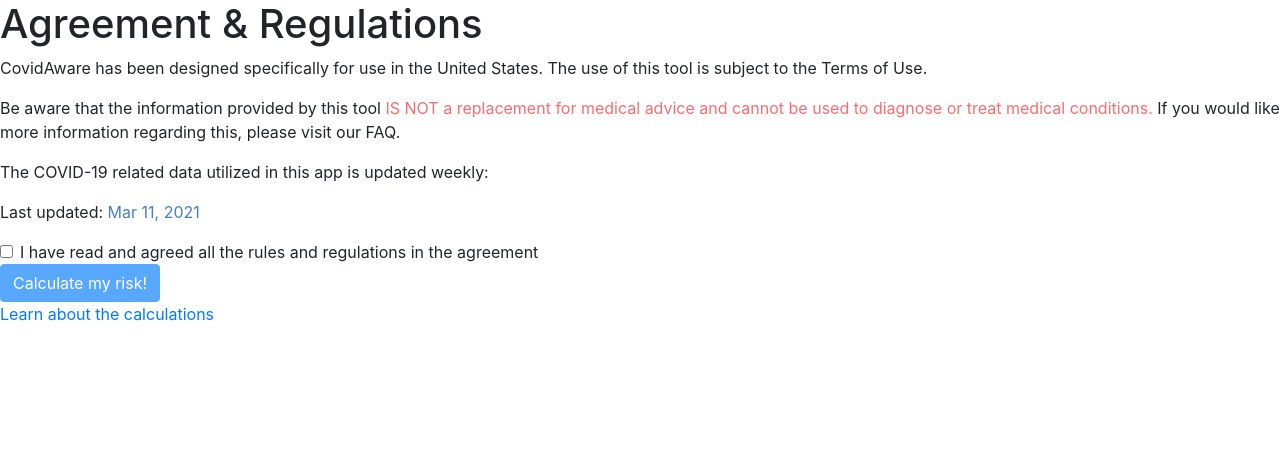
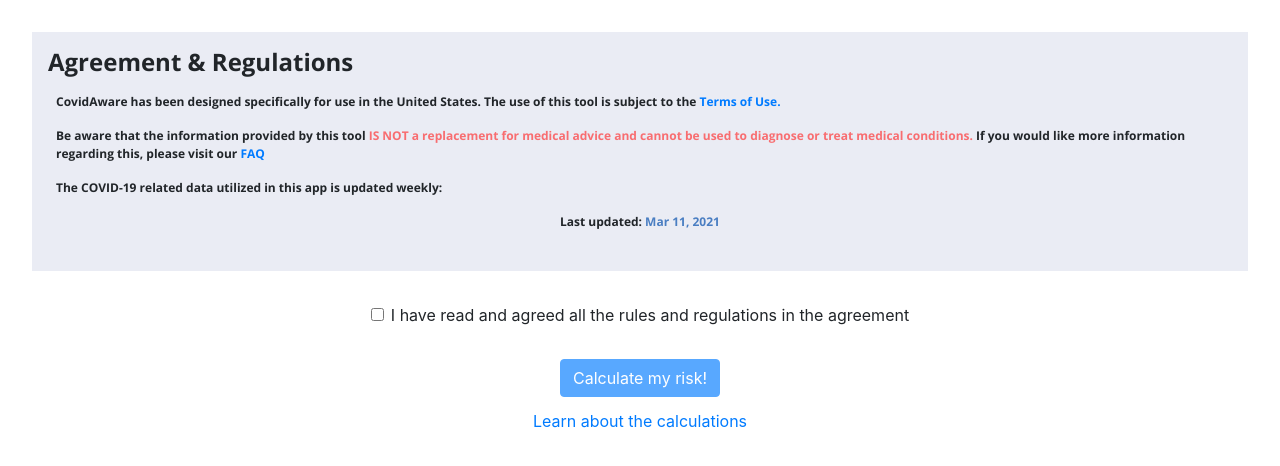
Before and after one commit to RaynyT/COVID-19-Risk-Assessment-Tool, a React (Create React App) app in the folder covrt/: page /calculator in a window 1280 px wide. Shown: the top 466 px of the page. Built offline with nearby package versions, Linux system fonts and the light colour scheme.

Commit message:
Style disclaimer page

```diff
--- /dev/null
+++ b/covrt/src/components/Calculator.css
@@ -0,0 +1,39 @@
+.disclaimer-title {
+    font-family: 'Open Sans', sans-serif;
+    font-weight: bold;
+    font-size: 1.5rem;
+}
+
+.disclaimer-body {
+    font-family: 'Open Sans', sans-serif;
+    font-weight: bold;
+    font-size: .75rem;
+}
+
+.disclaimer-body-container {
+    padding: .5rem;
+}
+
+.disclaimer-container {
+    background-color: #EAECF4;
+    margin: 2rem;
+    padding: 1rem;
+    height: auto;
+}
+
+.last-update-date {
+    text-align: center;
+}
+
+.checkbox-container {
+    margin: 2rem;
+}
+
+.calc-risk-btn-container {
+    margin-bottom: .75rem;
+}
+
+.horizontal-center{
+    display: flex;
+    justify-content: center;
+}
--- a/covrt/src/components/Calculator.js
+++ b/covrt/src/components/Calculator.js
@@ -7,6 +7,7 @@ import sixFeetImage from '../images/six-feet-bed.svg';
 import speakingNormalImage from '../images/speaking-normal.svg';
 
 import '../App.css';
+import './Calculator.css';
 
 
 export default function Calculator(props) {
@@ -105,34 +106,40 @@ function DisclaimerPage(props) {
 
     return (
         <div>
-            <div>
-                <h1>Agreement & Regulations</h1>
-                <p>
-                    CovidAware has been designed specifically for use in the United States. The use of this tool is subject to the Terms of Use.
+            <div className="disclaimer-container">
+                <h1 className="disclaimer-title">Agreement & Regulations</h1>
+                <div className="disclaimer-body-container">
+                    <p className="disclaimer-body">
+                        CovidAware has been designed specifically for use in the United States. The use of this tool is subject to the <Link>Terms of Use.</Link>
                     </p>
-                <p>
+                    <p className="disclaimer-body">
                         Be aware that the information provided by this tool
                         <span className="red"> IS NOT a replacement for medical advice and cannot be used to diagnose or treat medical conditions. </span>
-                    If you would like more information regarding this, please visit our FAQ.
+                        If you would like more information regarding this, please visit our <Link>FAQ</Link>
                     </p>
-                <p>
+                    <p className="disclaimer-body">
                         The COVID-19 related data utilized in this app is updated weekly:
                     </p>
-                <p>
+                    <p className="disclaimer-body last-update-date">
                         Last updated: <span className="blue">Mar 11, 2021</span>
                     </p>
                 </div>
+            </div>
+            <div className="checkbox-container horizontal-center">
                 <FormGroup check>
                     <Label check>
                         <Input type="checkbox" onChange={handleCheckbox} />{' '}
                         I have read and agreed all the rules and regulations in the agreement
                     </Label>
                 </FormGroup>
-            <Button color="primary" disabled={buttonDisabled} onClick={props.nextClickCallback}>
+            </div>
+            <div  className="calc-risk-btn-container horizontal-center">
+                <Button color="primary" className="horizontal-center" disabled={buttonDisabled} onClick={props.nextClickCallback}>
                     Calculate my risk!
                 </Button>
+            </div>
             <div>
-                <Link to="/about">
+                <Link to="/about" className="horizontal-center">
                     Learn about the calculations
                 </Link>
             </div>
--- a/covrt/src/components/Tutorial.css
+++ b/covrt/src/components/Tutorial.css
@@ -6,7 +6,7 @@
     font-size: 2rem;
     margin-left: .2rem;
     margin-right: .2rem;
-    margin-top: 5rem;
+    margin-top: 4rem;
     margin-bottom: .5rem;
 }
 
--- a/covrt/src/components/Tutorial.js
+++ b/covrt/src/components/Tutorial.js
@@ -116,8 +116,8 @@ function StepFour(props) {
                 <Button onClick={props.backClickCallback} className="prev-btn">Previous Step</Button>
             </div>
             <div className="horizontal-center">
-                <Link to="/calculator" className="btn btn-outline-primary">
-                    Skip tutorial
+                <Link to="/calculator" className="btn btn-primary">
+                    Get started!
                 </Link>
             </div>
         </div>
```
Lines whose indentation alone changed are shown as unchanged.
